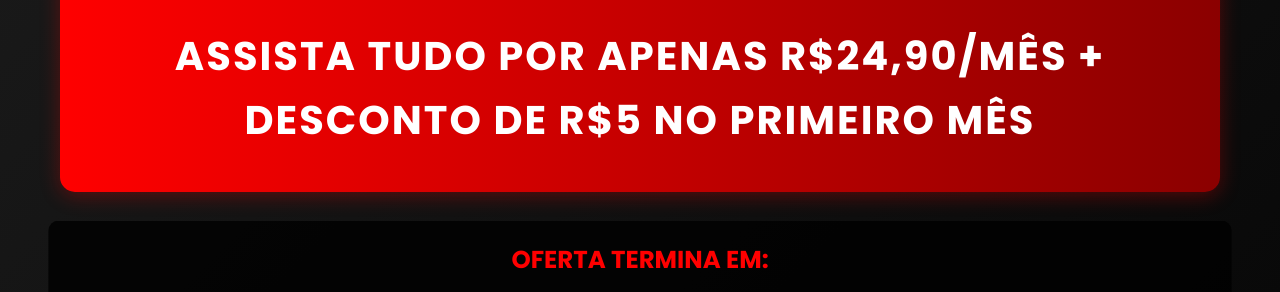
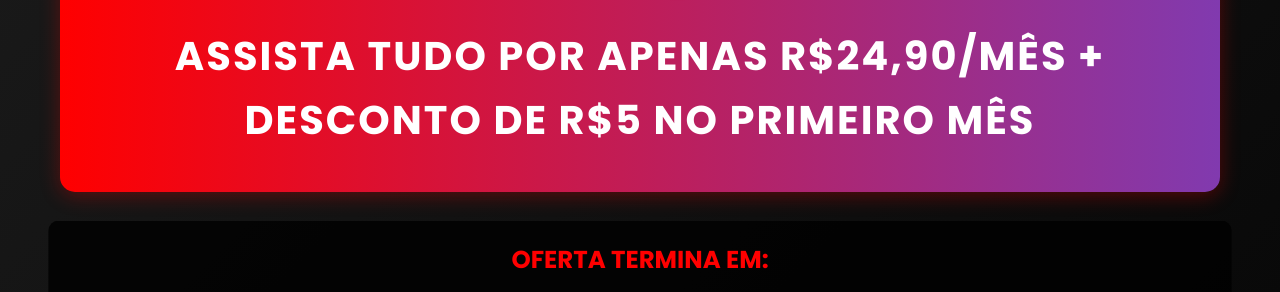
Before and after one commit to Evaeadao2005/LECTV-REVENDA, a plain HTML site: page index.html in a window 1280 px wide. Shown: the part 142-434 px from the top of the page. Drawn offline with Linux system fonts and the light colour scheme.

Commit message:
Update index.html

```diff
--- a/index.html
+++ b/index.html
@@ -16,7 +16,7 @@
     <style>
         :root {
             --primary-color: #FF0000;
-            --secondary-color: #8B0000;
+            --secondary-color: #813aaf;
             --whatsapp-green: #25D366;
         }
 
```
